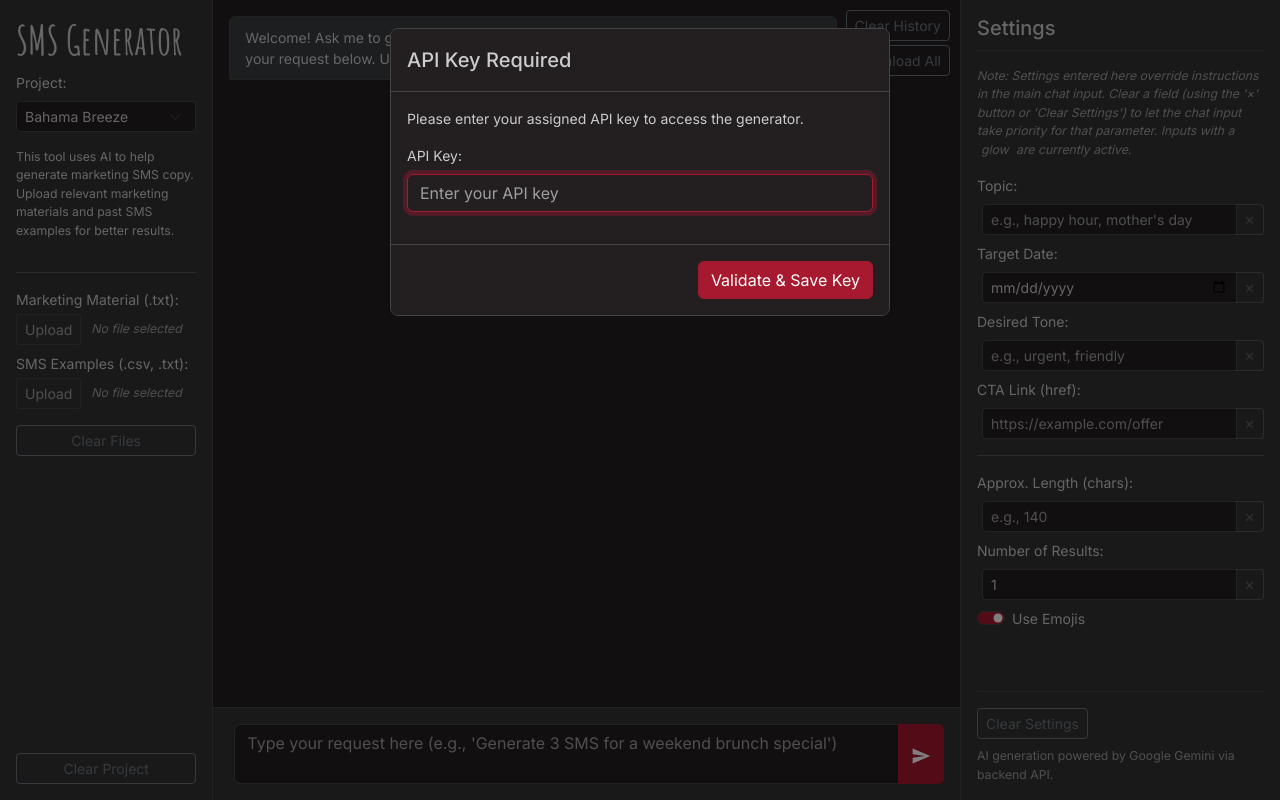
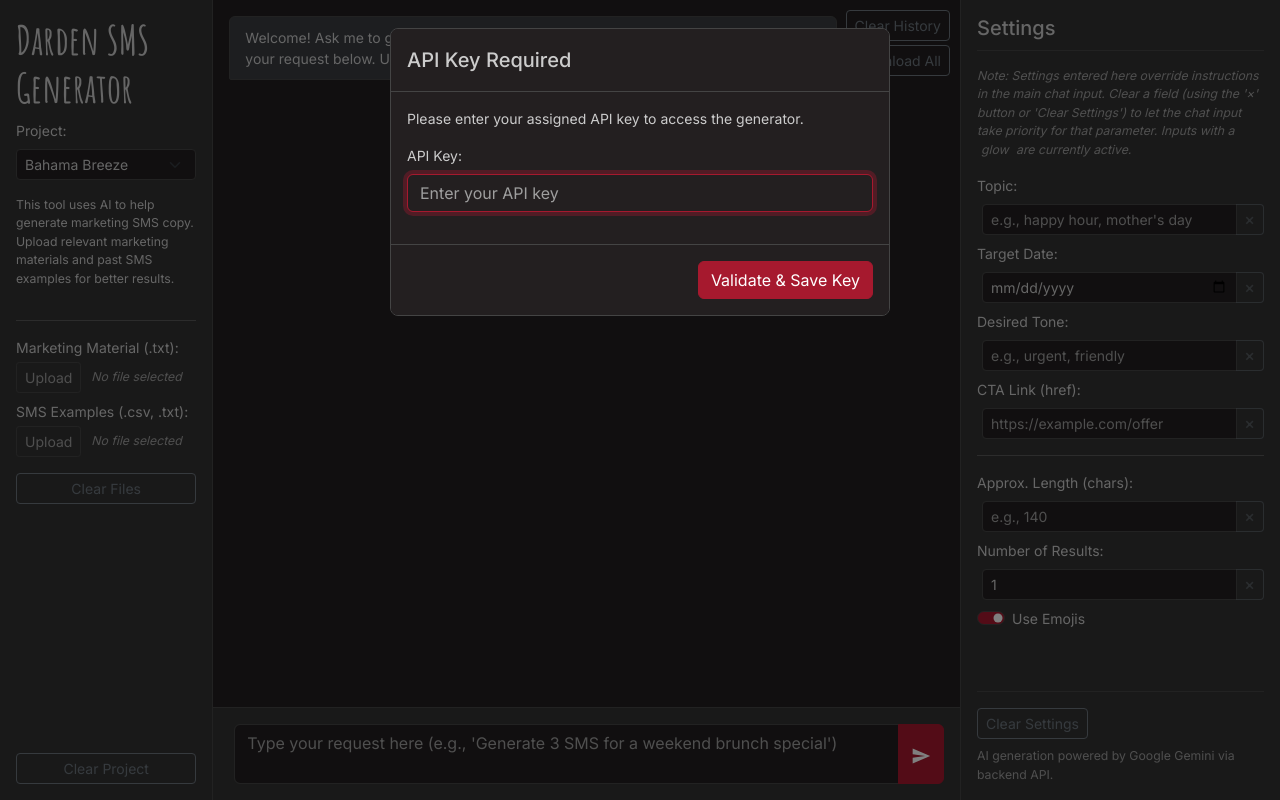
Before and after one commit to blakemckinniss/sms-generator-frontend, a plain HTML site: page index.html in a window 1280 px wide. Drawn offline with Linux system fonts and the light colour scheme.

Commit message:
Update index.html

```diff
--- a/index.html
+++ b/index.html
@@ -22,7 +22,7 @@
         <div class="row g-0 flex-grow-1">
             <!-- Left Sidebar -->
             <aside class="col-12 col-md-2 bg-light p-3 d-flex flex-column sidebar left-sidebar">
-                 <h1 style="font-family: 'Amatic SC', sans-serif; font-weight: 700;">SMS Generator</h1>
+                 <h1 style="font-family: 'Amatic SC', sans-serif; font-weight: 700;">Darden SMS Generator</h1>
                  <div class="project-selector mb-3">
                      <label for="project" class="form-label">Project:</label>
                      <select id="project" name="project" class="form-select form-select-sm">
```
